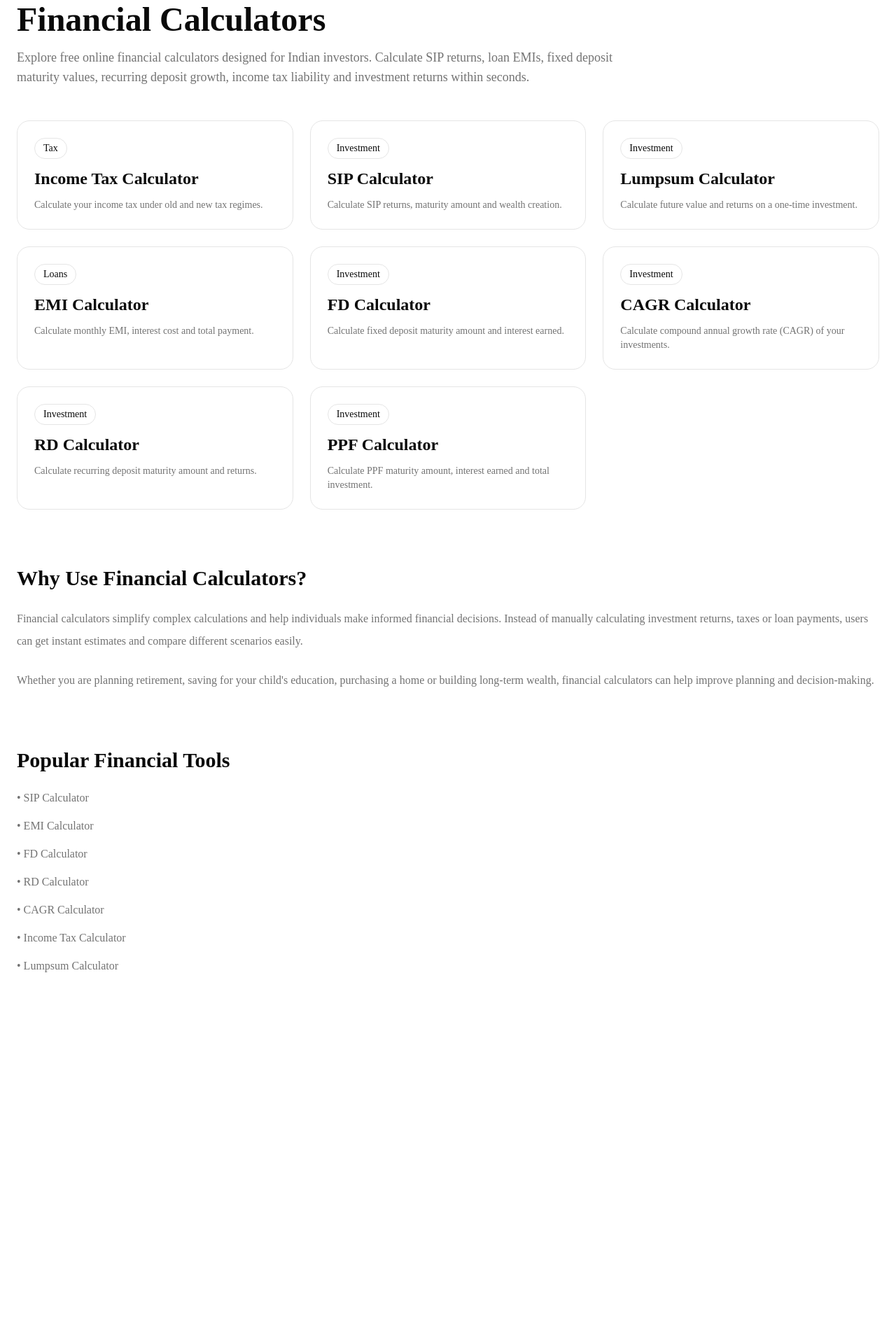
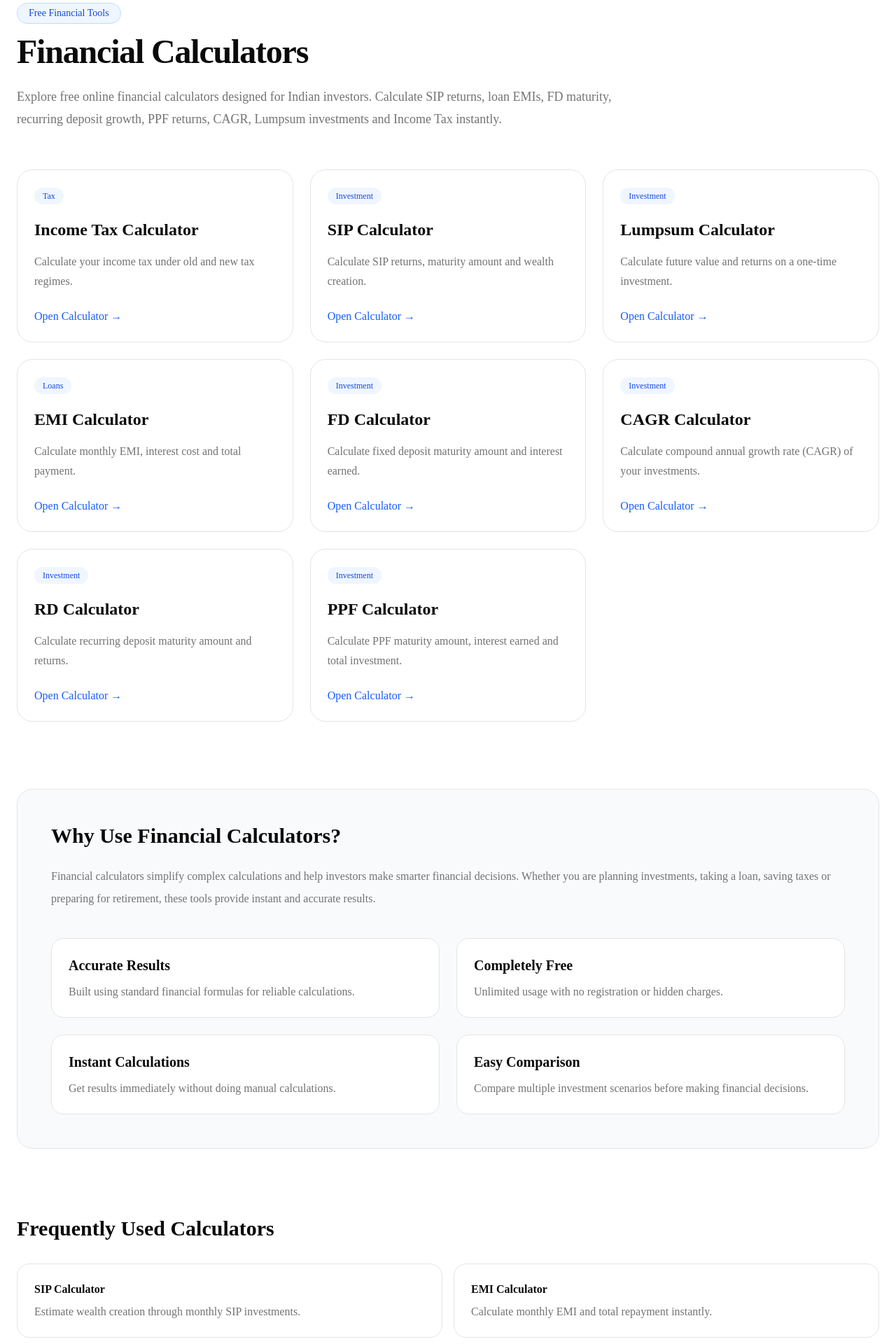
Before and after one commit to payadav142-rgb/FinWise, a Next.js app: page /calculators in a window 1280 px wide. Shown: the part 60-1980 px from the top of the page at 70% size. Before the commit the page ends 1516 px from the top, so only its background shows below. Built offline with nearby package versions, Linux system fonts and the light colour scheme.

Commit message:
Improve calculators listing page SEO and UI

```diff
--- a/app/calculators/page.tsx
+++ b/app/calculators/page.tsx
@@ -1,91 +1,262 @@
 import type { Metadata } from "next";
 import Link from "next/link";
+import Script from "next/script";
+
 import { calculators } from "@/data/calculators";
 
 export const metadata: Metadata = {
   title: "Financial Calculators | FinWise",
   description:
-"Use free financial calculators including SIP Calculator, EMI Calculator, FD Calculator, RD Calculator, CAGR Calculator and Income Tax Calculator.",
+    "Explore free financial calculators for SIP, EMI, FD, RD, Lumpsum, CAGR, PPF, Income Tax and more. Built for Indian investors.",
+
+  keywords: [
+    "Financial Calculators",
+    "SIP Calculator",
+    "EMI Calculator",
+    "FD Calculator",
+    "RD Calculator",
+    "PPF Calculator",
+    "Income Tax Calculator",
+    "Lumpsum Calculator",
+    "CAGR Calculator",
+    "FinWise",
+  ],
+
+  alternates: {
+    canonical:
+      "https://finwise-silk.vercel.app/calculators",
+  },
+
+  openGraph: {
+    title: "Financial Calculators | FinWise",
+    description:
+      "Free online financial calculators for Indian investors.",
+    url:
+      "https://finwise-silk.vercel.app/calculators",
+    siteName: "FinWise",
+    type: "website",
+  },
+
+  twitter: {
+    card: "summary_large_image",
+    title: "Financial Calculators | FinWise",
+    description:
+      "Free online financial calculators.",
+  },
 };
 
 export default function CalculatorsPage() {
-return ( <main className="mx-auto max-w-7xl px-6 py-16"> <div className="max-w-4xl"> <h1 className="text-5xl font-bold">
-Financial Calculators </h1>
+  const collectionSchema = {
+    "@context": "https://schema.org",
+    "@type": "CollectionPage",
 
+    name: "Financial Calculators",
 
-    <p className="mt-4 text-lg text-muted-foreground">
+    description:
+      "Collection of free online financial calculators.",
+
+    url:
+      "https://finwise-silk.vercel.app/calculators",
+  };
+
+  return (
+    <>
+      <Script
+        id="collection-schema"
+        type="application/ld+json"
+      >
+        {JSON.stringify(collectionSchema)}
+      </Script>
+
+      <main className="mx-auto max-w-7xl px-6 py-16">
+
+        <div className="max-w-4xl">
+
+          <div className="mb-4 inline-flex rounded-full border border-blue-200 bg-blue-50 px-4 py-1 text-sm font-medium text-blue-700">
+            Free Financial Tools
+          </div>
+
+          <h1 className="text-5xl font-extrabold tracking-tight">
+            Financial Calculators
+          </h1>
+
+          <p className="mt-6 text-lg leading-8 text-muted-foreground">
             Explore free online financial calculators
             designed for Indian investors. Calculate
-      SIP returns, loan EMIs, fixed deposit
-      maturity values, recurring deposit growth,
-      income tax liability and investment returns
-      within seconds.
+            SIP returns, loan EMIs, FD maturity,
+            recurring deposit growth, PPF returns,
+            CAGR, Lumpsum investments and Income Tax
+            instantly.
+          </p>
+
+        </div>
+
+        <div className="mt-14 grid gap-6 md:grid-cols-2 lg:grid-cols-3">
+
+          {calculators.map((calculator) => (
+
+            <Link
+              key={calculator.slug}
+              href={`/calculators/${calculator.slug}`}
+              className="group rounded-3xl border bg-white p-6 transition-all duration-300 hover:-translate-y-1 hover:border-blue-200 hover:shadow-xl"
+            >
+
+              <div className="inline-flex rounded-full bg-blue-50 px-3 py-1 text-xs font-medium text-blue-700">
+                {calculator.category}
+              </div>
+
+              <h2 className="mt-5 text-2xl font-bold transition group-hover:text-blue-600">
+                {calculator.title}
+              </h2>
+
+              <p className="mt-4 leading-7 text-muted-foreground">
+                {calculator.description}
+              </p>
+
+              <div className="mt-6 font-medium text-blue-600">
+                Open Calculator →
+              </div>
+
+            </Link>
+
+          ))}
+
+        </div>
+                <section className="mt-24 rounded-3xl border bg-slate-50 p-8 md:p-12">
+
+          <h2 className="text-3xl font-bold">
+            Why Use Financial Calculators?
+          </h2>
+
+          <p className="mt-6 leading-8 text-muted-foreground">
+            Financial calculators simplify complex calculations and help
+            investors make smarter financial decisions. Whether you are
+            planning investments, taking a loan, saving taxes or preparing
+            for retirement, these tools provide instant and accurate results.
+          </p>
+
+          <div className="mt-10 grid gap-6 md:grid-cols-2">
+
+            <div className="rounded-2xl border bg-white p-6">
+              <h3 className="text-xl font-semibold">
+                Accurate Results
+              </h3>
+
+              <p className="mt-3 text-muted-foreground">
+                Built using standard financial formulas for reliable
+                calculations.
               </p>
             </div>
 
-  <div className="mt-12 grid gap-6 md:grid-cols-2 lg:grid-cols-3">
-    {calculators.map((calculator) => (
-      <Link
-        key={calculator.slug}
-        href={`/calculators/${calculator.slug}`}
-        className="rounded-2xl border p-6 transition hover:shadow-lg"
-      >
-        <div className="mb-3 inline-block rounded-full border px-3 py-1 text-sm">
-          {calculator.category}
+            <div className="rounded-2xl border bg-white p-6">
+              <h3 className="text-xl font-semibold">
+                Completely Free
+              </h3>
+
+              <p className="mt-3 text-muted-foreground">
+                Unlimited usage with no registration or hidden charges.
+              </p>
             </div>
 
-        <h2 className="text-2xl font-semibold">
-          {calculator.title}
+            <div className="rounded-2xl border bg-white p-6">
+              <h3 className="text-xl font-semibold">
+                Instant Calculations
+              </h3>
+
+              <p className="mt-3 text-muted-foreground">
+                Get results immediately without doing manual calculations.
+              </p>
+            </div>
+
+            <div className="rounded-2xl border bg-white p-6">
+              <h3 className="text-xl font-semibold">
+                Easy Comparison
+              </h3>
+
+              <p className="mt-3 text-muted-foreground">
+                Compare multiple investment scenarios before making financial
+                decisions.
+              </p>
+            </div>
+
+          </div>
+
+        </section>
+
+        <section className="mt-24">
+
+          <h2 className="text-3xl font-bold">
+            Frequently Used Calculators
           </h2>
 
-        <p className="mt-3 text-sm text-muted-foreground">
-          {calculator.description}
+          <div className="mt-8 grid gap-4 md:grid-cols-2">
+
+            <div className="rounded-2xl border p-6">
+              <h3 className="font-semibold">
+                SIP Calculator
+              </h3>
+
+              <p className="mt-2 text-muted-foreground">
+                Estimate wealth creation through monthly SIP investments.
               </p>
-      </Link>
-    ))}
             </div>
 
-  <section className="mt-20">
-    <h2 className="mb-6 text-3xl font-bold">
-      Why Use Financial Calculators?
+            <div className="rounded-2xl border p-6">
+              <h3 className="font-semibold">
+                EMI Calculator
+              </h3>
+
+              <p className="mt-2 text-muted-foreground">
+                Calculate monthly EMI and total repayment instantly.
+              </p>
+            </div>
+
+            <div className="rounded-2xl border p-6">
+              <h3 className="font-semibold">
+                FD Calculator
+              </h3>
+
+              <p className="mt-2 text-muted-foreground">
+                Check maturity amount and interest earned on fixed deposits.
+              </p>
+            </div>
+
+            <div className="rounded-2xl border p-6">
+              <h3 className="font-semibold">
+                Income Tax Calculator
+              </h3>
+
+              <p className="mt-2 text-muted-foreground">
+                Compare old and new tax regimes in seconds.
+              </p>
+            </div>
+
+          </div>
+
+        </section>
+
+        <section className="mt-24 rounded-3xl bg-blue-600 px-8 py-14 text-center text-white">
+
+          <h2 className="text-4xl font-bold">
+            Start Planning Your Finances Today
           </h2>
 
-    <p className="leading-8 text-muted-foreground">
-      Financial calculators simplify complex
-      calculations and help individuals make
-      informed financial decisions. Instead of
-      manually calculating investment returns,
-      taxes or loan payments, users can get
-      instant estimates and compare different
-      scenarios easily.
+          <p className="mx-auto mt-5 max-w-3xl text-blue-100">
+            Use FinWise financial calculators to make informed investment,
+            savings and loan decisions with confidence.
           </p>
 
-    <p className="mt-6 leading-8 text-muted-foreground">
-      Whether you are planning retirement,
-      saving for your child's education,
-      purchasing a home or building long-term
-      wealth, financial calculators can help
-      improve planning and decision-making.
-    </p>
+          <Link
+            href="/"
+            className="mt-8 inline-flex rounded-2xl bg-white px-8 py-4 font-semibold text-blue-600 transition hover:scale-105"
+          >
+            Back to Home
+          </Link>
+
         </section>
 
-  <section className="mt-20">
-    <h2 className="mb-6 text-3xl font-bold">
-      Popular Financial Tools
-    </h2>
-
-    <ul className="space-y-4 text-muted-foreground">
-      <li>• SIP Calculator</li>
-      <li>• EMI Calculator</li>
-      <li>• FD Calculator</li>
-      <li>• RD Calculator</li>
-      <li>• CAGR Calculator</li>
-      <li>• Income Tax Calculator</li>
-      <li>• Lumpsum Calculator</li>
-    </ul>
-  </section>
       </main>
 
-
+    </>
   );
 }
```
Lines whose indentation alone changed are shown as unchanged.
